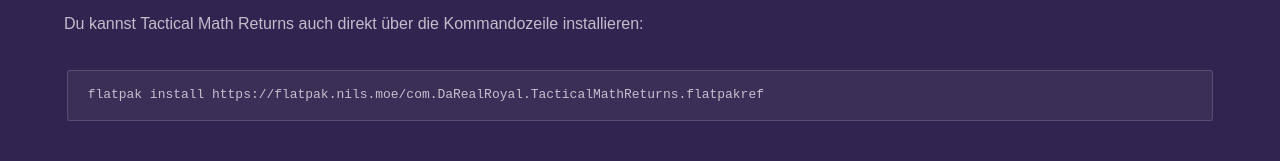
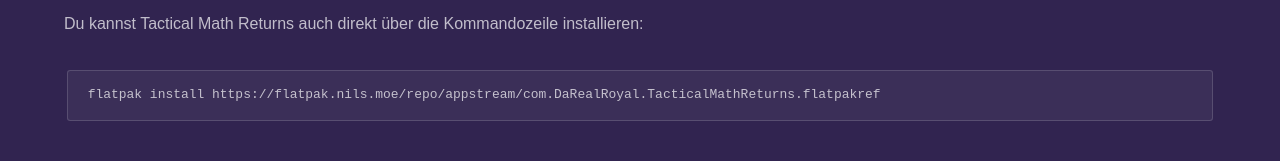
Before and after one commit to DaRealRoyal/TacticalWebsite, a plain HTML site: page Linux.html in a window 1280 px wide. Shown: the part 1160-1321 px from the top of the page. Drawn offline with Linux system fonts and the light colour scheme.

Commit message:
Update flatpakref url

```diff
--- a/Linux.html
+++ b/Linux.html
@@ -32,11 +32,11 @@
 			<div class="inner">
 				<h1 class="major">Download für Linux</h1>
 				<p>Für Linux kannst du unser Spiel als Flatpak installieren.</p>
-				<a href="https://flatpak.nils.moe/com.DaRealRoyal.TacticalMathReturns.flatpakref" class="button mb-3"><i class="fas fa-download"></i> Installieren</a>
+				<a href="https://flatpak.nils.moe/repo/appstream/com.DaRealRoyal.TacticalMathReturns.flatpakref" class="button mb-3"><i class="fas fa-download"></i> Installieren</a>
 				<p>Falls du noch nie ein Flatpak installiert hast, findest du hier die Installationsanleitung: <a href="https://flatpak.org/setup/">https://flatpak.org/setup/</a></p>
 				<span class="image fit"><img src="images/screenshots/5.jpg" alt="" /></span>
 				<p>Du kannst Tactical Math Returns auch direkt über die Kommandozeile installieren:</p>
-				<pre class="mb-3"><code>flatpak install https://flatpak.nils.moe/com.DaRealRoyal.TacticalMathReturns.flatpakref</code></pre>
+				<pre class="mb-3"><code>flatpak install https://flatpak.nils.moe/repo/appstream/com.DaRealRoyal.TacticalMathReturns.flatpakref</code></pre>
 				<p>Im Gegensatz zu Windows hast du bei der Linux Version die Freiheit, selbst zu bestimmen, wann du TMR aktualisieren willst. Einfach im Software Center aktualisieren oder <code>flatpak update</code> ausführen.</p>
 			</div>
 
```
